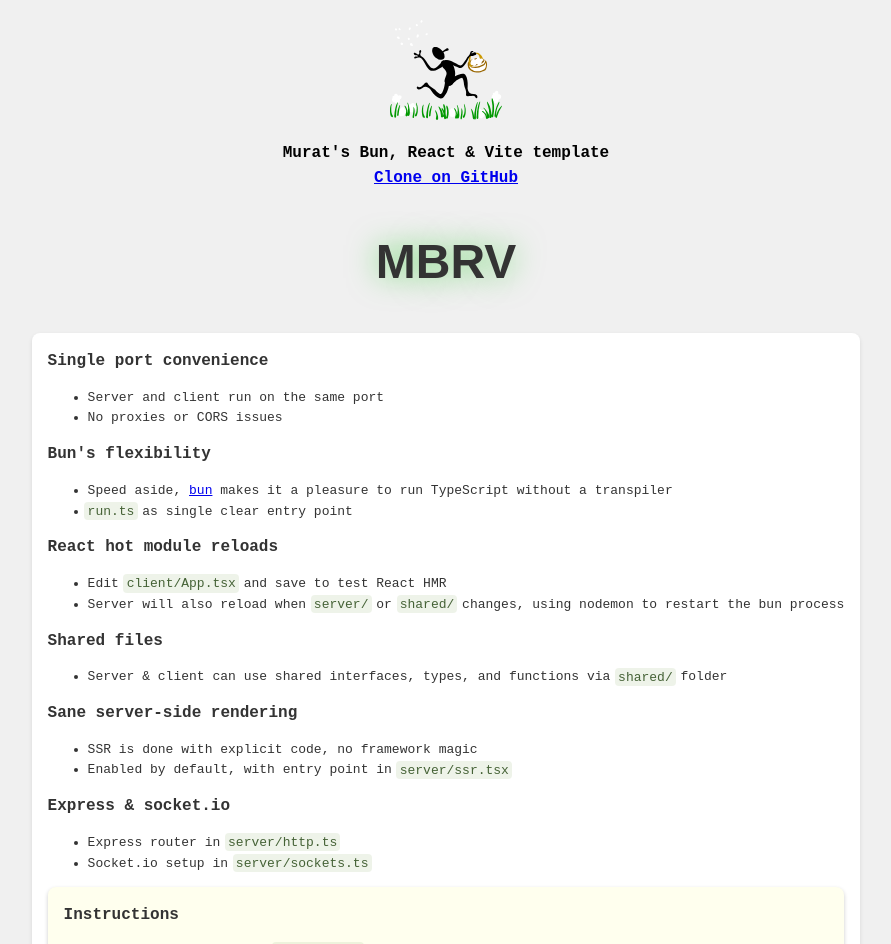
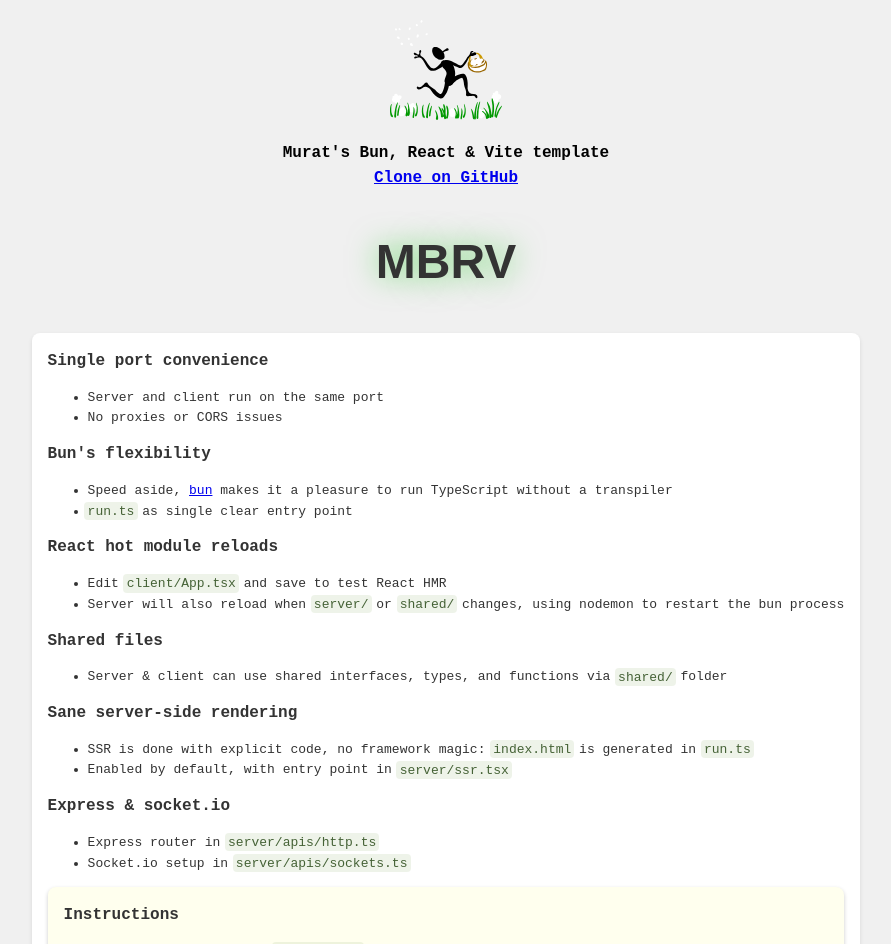
Before and after one commit to mayfer/mbrv, a React (Vite) app: page / in a window 1280 px wide. Shown: the top 944 px of the page, without its empty margins (194-1085 px from the left). Built offline with nearby package versions, Linux system fonts and the light colour scheme; no server answers.

Commit message:
small fixes

```diff
--- a/client/App.tsx
+++ b/client/App.tsx
@@ -64,14 +64,14 @@
 
         <Title2>Sane server-side rendering</Title2>
         <ul>
-          <li>SSR is done with explicit code, no framework magic</li>
+          <li>SSR is done with explicit code, no framework magic: <Code>index.html</Code> is generated in <Code>run.ts</Code></li>
           <li>Enabled by default, with entry point in <Code>server/ssr.tsx</Code></li>
         </ul>
 
         <Title2>Express & socket.io</Title2>
         <ul>
-          <li>Express router in <Code>server/http.ts</Code></li>
-          <li>Socket.io setup in <Code>server/sockets.ts</Code></li>
+          <li>Express router in <Code>server/apis/http.ts</Code></li>
+          <li>Socket.io setup in <Code>server/apis/sockets.ts</Code></li>
         </ul>
         <InnerCard>
           <Title2>Instructions</Title2>
```
